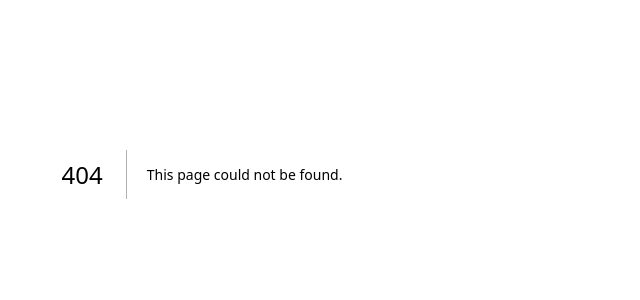
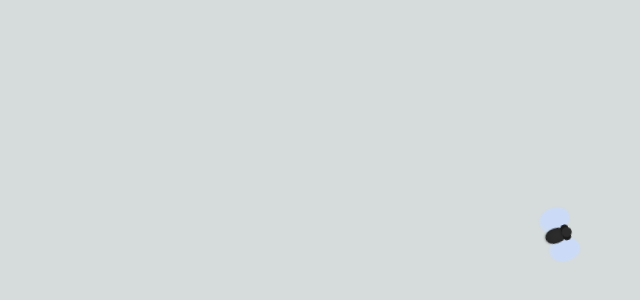
Before and after one commit to biga816/unco-design-dapp, a Next.js app: page /Purchase in a window 1280 px wide. Before the commit this address had no page. Shown: the part 226-526 px from the top of the page, without its empty margins (438-1078 px from the left). Built offline with nearby package versions, Linux system fonts and the light colour scheme.

Commit message:
feat: add flies actions

```diff
--- /dev/null
+++ b/pages/Purchase.tsx
@@ -0,0 +1,101 @@
+import { useEffect, useRef, useState } from "react";
+import styles from "../styles/Purchase.module.css";
+
+export default function Purchase() {
+  const buttonRef = useRef<HTMLButtonElement>(null);
+  const [position, setPosition] = useState({ x: 100, y: 100 });
+  const velocityRef = useRef({ x: 1, y: 1 });
+  const angleRef = useRef(0);
+  const isCurvingRef = useRef(false);
+  const curveTimeRef = useRef(0);
+  const nextCurveTimeRef = useRef(Math.random() * 3000 + 2000);
+
+  const handleClick = () => {
+    window.open("https://suzuri.jp/biga816", "_blank", "noopener,noreferrer");
+  };
+
+  useEffect(() => {
+    const MARGIN = 20;
+    const SPEED = 1.5; // Speed when moving straight
+    const CURVE_SPEED = 3; // Speed when curving
+
+    const animate = () => {
+      const currentSpeed = isCurvingRef.current ? CURVE_SPEED : SPEED;
+
+      // Curve handling
+      curveTimeRef.current += 16; // Approximately 16ms per frame
+      if (curveTimeRef.current >= nextCurveTimeRef.current) {
+        if (isCurvingRef.current) {
+          // End curve
+          isCurvingRef.current = false;
+          nextCurveTimeRef.current = Math.random() * 3000 + 2000; // 2-5 seconds
+        } else {
+          // Start curve
+          isCurvingRef.current = true;
+          nextCurveTimeRef.current = Math.random() * 500 + 300; // 0.3-0.8 seconds
+        }
+        curveTimeRef.current = 0;
+      }
+
+      // Add rotation to velocity during curve
+      if (isCurvingRef.current) {
+        const curveAmount = (Math.random() - 0.5) * 0.7; // -0.35 to 0.35 radians
+        const angle = Math.atan2(velocityRef.current.y, velocityRef.current.x);
+        const newAngle = angle + curveAmount;
+        const speed = Math.sqrt(
+          velocityRef.current.x ** 2 + velocityRef.current.y ** 2
+        );
+        velocityRef.current.x = Math.cos(newAngle) * speed;
+        velocityRef.current.y = Math.sin(newAngle) * speed;
+      }
+
+      setPosition((prev) => {
+        let newX = prev.x + velocityRef.current.x * currentSpeed;
+        let newY = prev.y + velocityRef.current.y * currentSpeed;
+
+        const maxX = window.innerWidth - MARGIN;
+        const maxY = window.innerHeight - MARGIN;
+
+        // Reverse x-axis when hitting horizontal wall
+        if (newX <= MARGIN || newX >= maxX) {
+          velocityRef.current.x *= -1;
+          newX = newX <= MARGIN ? MARGIN : maxX;
+        }
+
+        // Reverse y-axis when hitting vertical wall
+        if (newY <= MARGIN || newY >= maxY) {
+          velocityRef.current.y *= -1;
+          newY = newY <= MARGIN ? MARGIN : maxY;
+        }
+
+        // Calculate angle for fly's direction
+        angleRef.current =
+          (Math.atan2(velocityRef.current.y, velocityRef.current.x) * 180) /
+            Math.PI +
+          90; // +90 degrees to make head point in direction of movement
+
+        return { x: newX, y: newY };
+      });
+    };
+
+    const interval = setInterval(animate, 16); // Approximately 60fps
+    return () => clearInterval(interval);
+  }, []);
+
+  return (
+    <div>
+      <button
+        ref={buttonRef}
+        className={styles.purchase}
+        aria-label="Purchase"
+        onClick={handleClick}
+        style={{
+          position: "fixed",
+          left: `${position.x}px`,
+          top: `${position.y}px`,
+          transform: `translate(-50%, -50%) rotate(${angleRef.current}deg)`,
+        }}
+      ></button>
+    </div>
+  );
+}
--- a/pages/index.tsx
+++ b/pages/index.tsx
@@ -3,6 +3,7 @@ import Head from "next/head";
 import styles from "../styles/Home.module.css";
 import Description from "./Description";
 import PtsCanvas from "./PtsCanvas";
+import Purchase from "./Purchase";
 
 const inter = Inter({ subsets: ["latin"] });
 
@@ -18,6 +19,7 @@ export default function Home() {
       <main className={styles.main}>
         <Description />
         <PtsCanvas />
+        <Purchase />
       </main>
     </>
   );
--- /dev/null
+++ b/styles/Purchase.module.css
@@ -0,0 +1,94 @@
+.purchase {
+  background: none;
+  border: none;
+  width: 80px;
+  height: 80px;
+  cursor: pointer;
+  z-index: 100;
+  padding: 0;
+  margin: 0;
+  position: relative;
+}
+
+/* Fly body */
+.purchase::before {
+  content: '';
+  position: absolute;
+  top: calc(50% + 5px);
+  left: 50%;
+  transform: translate(-50%, -50%);
+  width: 15px;
+  height: 22px;
+  background-color: #2c2c2c;
+  border-radius: 50% 50% 45% 45%;
+  box-shadow:
+    0 1px 2px rgba(0, 0, 0, 0.3),
+    inset 0 -2px 5px rgba(0, 0, 0, 0.2);
+}
+
+/* Fly head */
+.purchase::after {
+  content: '';
+  position: absolute;
+  top: calc(50% - 6px);
+  left: 50%;
+  transform: translate(-50%, -50%);
+  width: 10px;
+  height: 10px;
+  background-color: #2c2c2c;
+  border-radius: 50%;
+  box-shadow:
+    -4px 1px 0 -1px #1a1a1a,
+    4px 1px 0 -1px #1a1a1a,
+    0 1px 2px rgba(0, 0, 0, 0.3);
+}
+
+/* Wings */
+.purchase {
+  --wing-color: rgba(200, 220, 255, 0.5);
+}
+
+.purchase:before {
+  box-shadow:
+    /* Left wing */
+    -15px -2px 0 4px var(--wing-color),
+    -17px -4px 0 3px var(--wing-color),
+    /* Right wing */
+    15px -2px 0 4px var(--wing-color),
+    17px -4px 0 3px var(--wing-color),
+    /* Body shadow */
+    0 1px 2px rgba(0, 0, 0, 0.3),
+    inset 0 -2px 5px rgba(0, 0, 0, 0.2);
+  border-radius: 50% 50% 45% 45%;
+}
+
+/* Wing flapping animation always on */
+.purchase::before {
+  animation: wingFlap 0.1s ease-in-out infinite;
+}
+
+/* Pause animation on hover */
+.purchase:hover::before {
+  animation-play-state: paused;
+}
+
+@keyframes wingFlap {
+  0%, 100% {
+    box-shadow:
+      -15px -2px 0 4px var(--wing-color),
+      -17px -4px 0 3px var(--wing-color),
+      15px -2px 0 4px var(--wing-color),
+      17px -4px 0 3px var(--wing-color),
+      0 1px 2px rgba(0, 0, 0, 0.3),
+      inset 0 -2px 5px rgba(0, 0, 0, 0.2);
+  }
+  50% {
+    box-shadow:
+      -15px -5px 0 5px var(--wing-color),
+      -17px -6px 0 4px var(--wing-color),
+      15px -5px 0 5px var(--wing-color),
+      17px -6px 0 4px var(--wing-color),
+      0 1px 2px rgba(0, 0, 0, 0.3),
+      inset 0 -2px 5px rgba(0, 0, 0, 0.2);
+  }
+}
```
